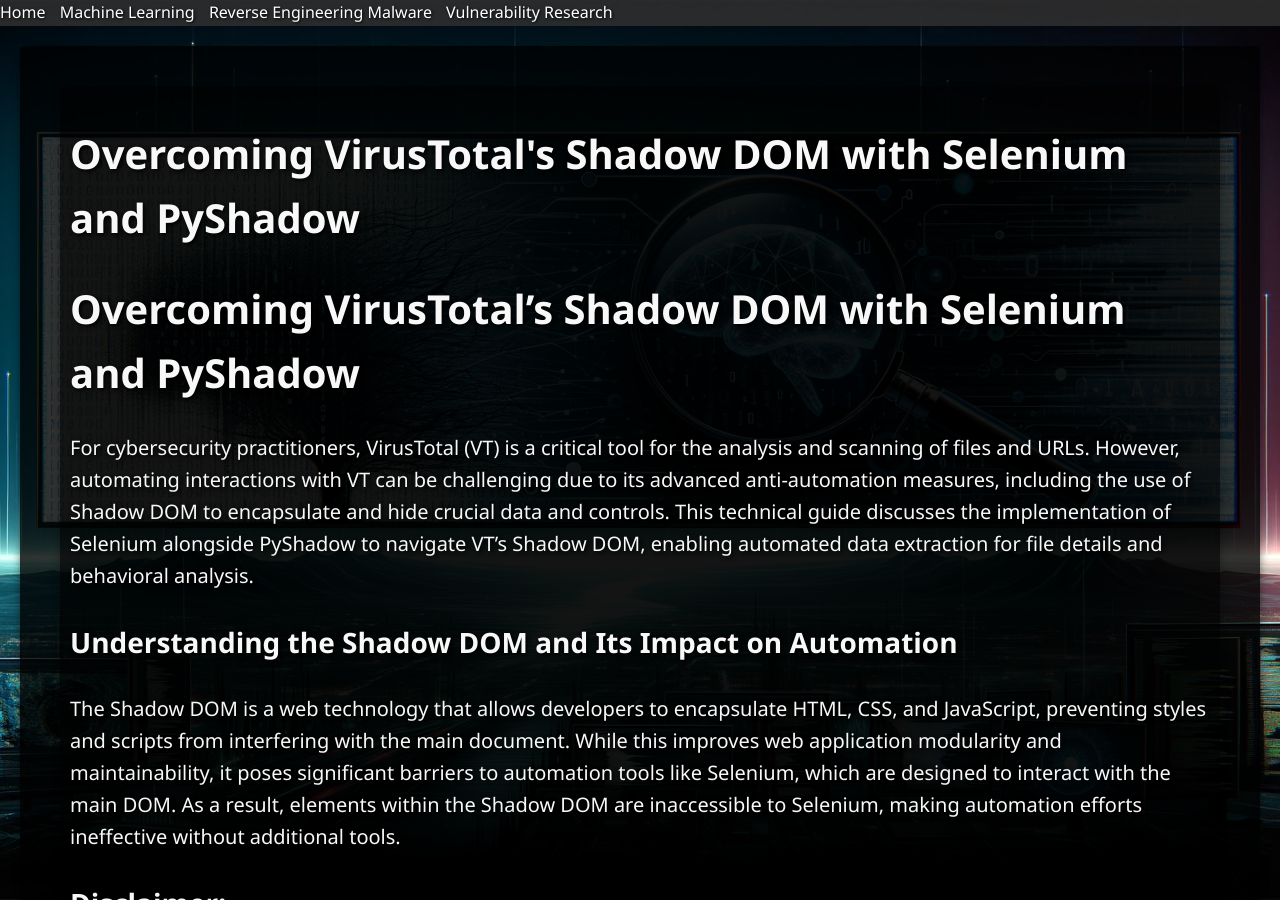
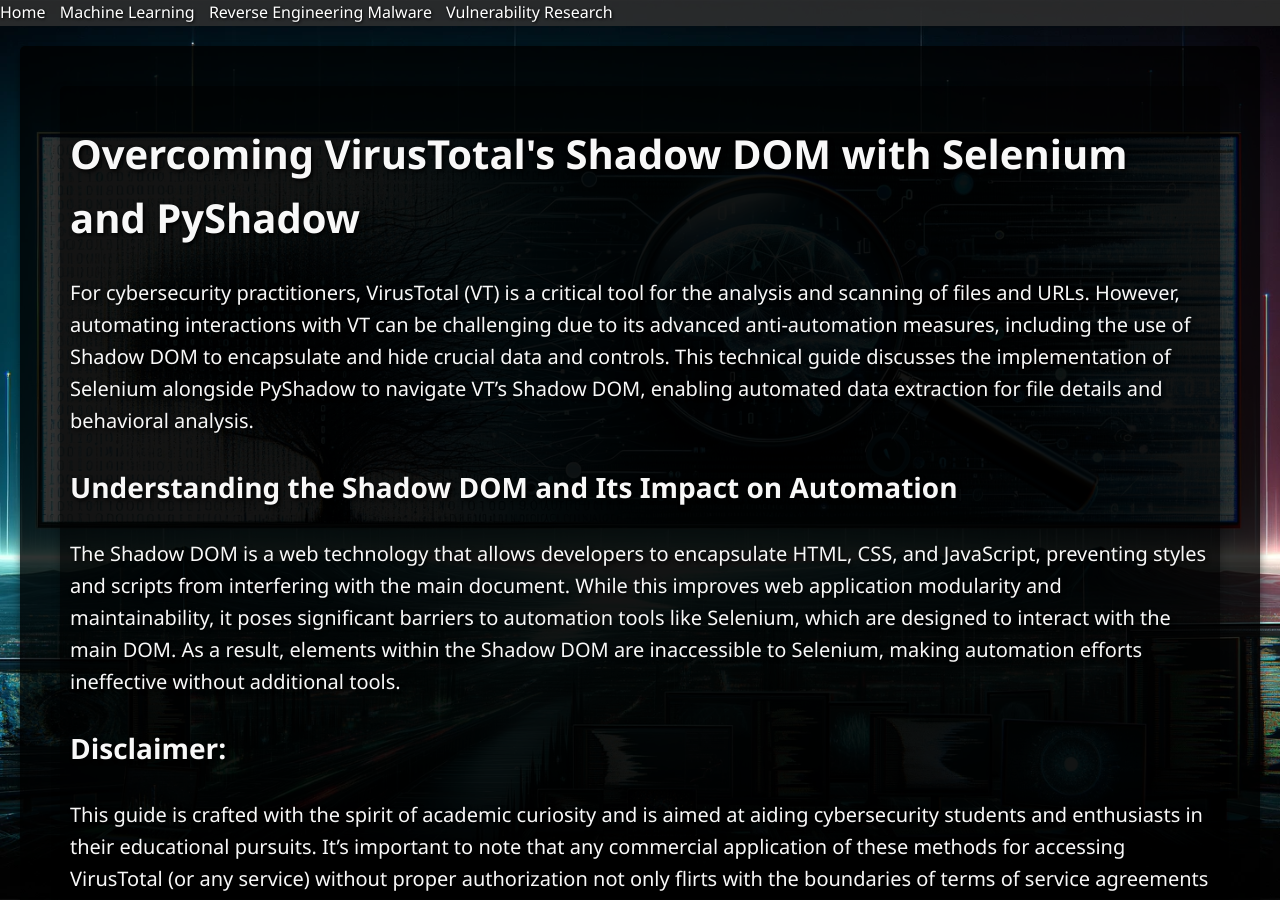
Before and after one commit to dyngnosis/dyngnosis.github.io, a Jekyll site: the page built from automation_vt.md, in a window 1280 px wide and 900 px high. Built offline with Jekyll 4.4.1, drawn with Linux system fonts in a browser that asks for light colours; nearby versions of some CDN libraries.

Commit message:
remvoed extra title

```diff
--- a/automation_vt.md
+++ b/automation_vt.md
@@ -2,7 +2,6 @@
 layout: research
 title: Overcoming VirusTotal's Shadow DOM with Selenium and PyShadow
 ---
-# Overcoming VirusTotal's Shadow DOM with Selenium and PyShadow
 For cybersecurity practitioners, VirusTotal (VT) is a critical tool for the analysis and scanning of files and URLs. However, automating interactions with VT can be challenging due to its advanced anti-automation measures, including the use of Shadow DOM to encapsulate and hide crucial data and controls. This technical guide discusses the implementation of Selenium alongside PyShadow to navigate VT's Shadow DOM, enabling automated data extraction for file details and behavioral analysis.
 
 ### Understanding the Shadow DOM and Its Impact on Automation
```
